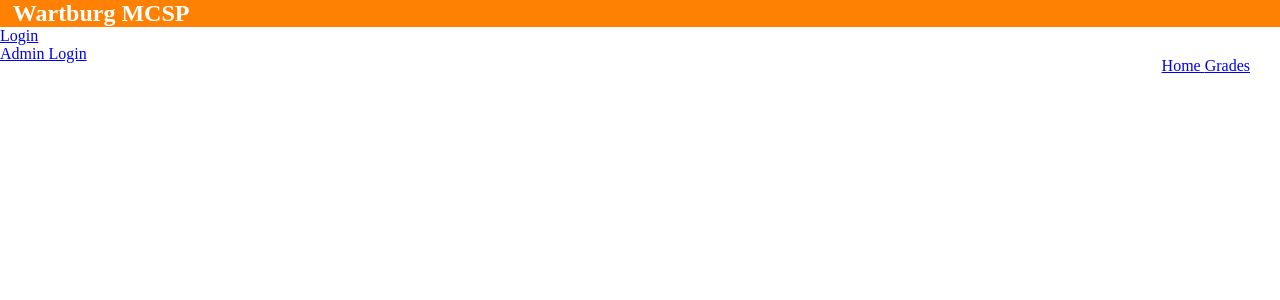
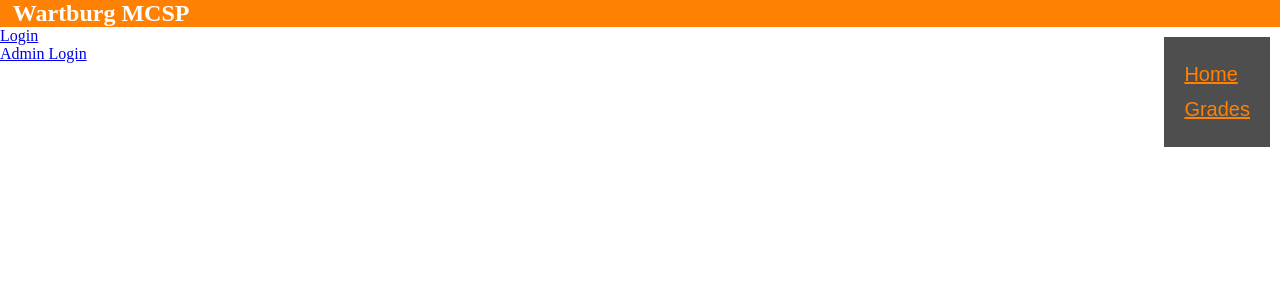
Before and after one commit to nplatte/Senior-Project, a Django app: page / in a window 1280 px wide. Shown: the top 300 px of the page. Run offline with Django 3.2, Linux system fonts and the light colour scheme.

Commit message:
Added stylings to the sidebar and made sure all options were available on each page

```diff
--- a/student_view/static/student_view/sidebar.css
+++ b/student_view/static/student_view/sidebar.css
@@ -1,7 +1,14 @@
 .sidebar{
-    background-color: white;
+    background-color: rgb(78, 78, 78);
     margin: 10px;
     border: 5px;
     padding: 20px;
     float: right;
 }
+
+.sidebar_text{
+    font-family: Arial, Helvetica, sans-serif;
+    font-size: 20px;
+    line-height: 35px;
+    color: #ff8103;
+}
--- a/student_view/templates/view_and_sidebar.html
+++ b/student_view/templates/view_and_sidebar.html
@@ -3,13 +3,16 @@
 
 {% block sidebar %}
 <div class=sidebar>
-        <a href = "{% url 'student_profile_view' %}"> Home </a>
+        <a href = "{% url 'student_profile_view' %}" class = sidebar_text> Home </a>
         {% for course in student_courses %}
         <div>
-        <a href = "{% url 'view_course' course.title %}"> {{ course.title }} </a>
+        <a href = "{% url 'view_course' course.title %}" class = sidebar_text> {{ course.title }} </a>
 
         </div>
         {% endfor %}
-        <a href = "{% url 'view_grades' %}"> Grades </a>
+        <div>
+        <a href = "{% url 'view_grades' %}" class = sidebar_text> Grades </a>
+        </div>
+
 </div>
 {% endblock %}
--- a/student_view/views.py
+++ b/student_view/views.py
@@ -3,7 +3,7 @@ from django.http import HttpResponse
 from Class.models import Course, Assignment
 
 def home_page(request):
-    return render(request, 'home.html')
+    return render(request, 'home.html', )
 
 def profile_page(request):
     current_user = request.user
@@ -22,9 +22,9 @@ def profile_page(request):
         )
 
 def assignment_page(request, assignment_title):
-
+    course_list = _get_course_list(request)
     current_assignment = Assignment.objects.get(title=assignment_title)
-    return render(request, 'assignment.html', {'assignment':current_assignment})
+    return render(request, 'assignment.html', {'assignment':current_assignment, 'student_courses': course_list})
 
 def course_page(request, course_title):
     course_list = _get_course_list(request)
@@ -33,11 +33,12 @@ def course_page(request, course_title):
         request,
         'course.html',
         {'course':current_course,
-
+        'student_courses': course_list
         })
 
 def grade_page(request):
-        return render(request, 'grades.html')
+        course_list = _get_course_list(request)
+        return render(request, 'grades.html', {'student_courses': course_list})
 
 def _get_course_list(request):
     current_user = request.user
```
